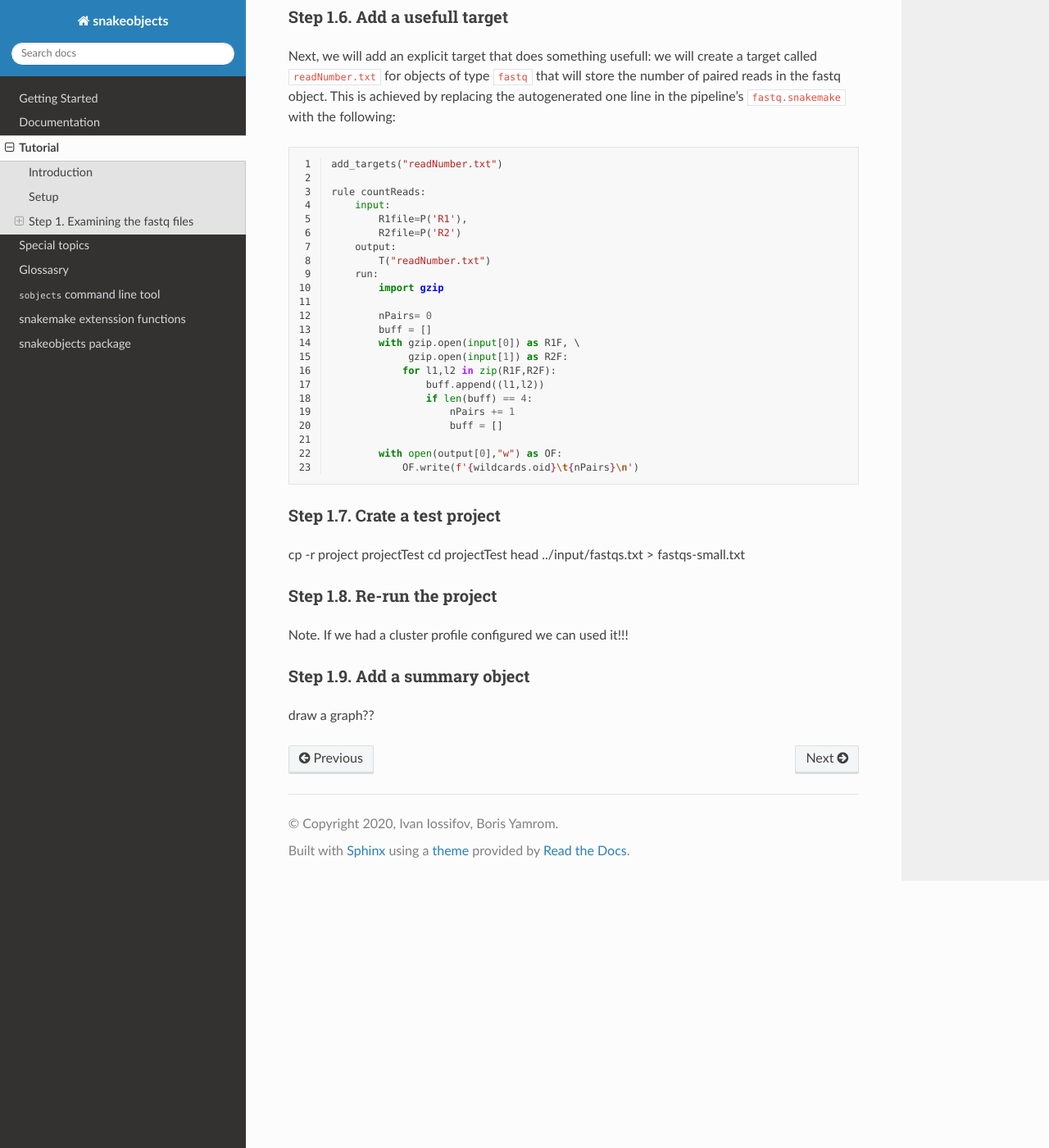
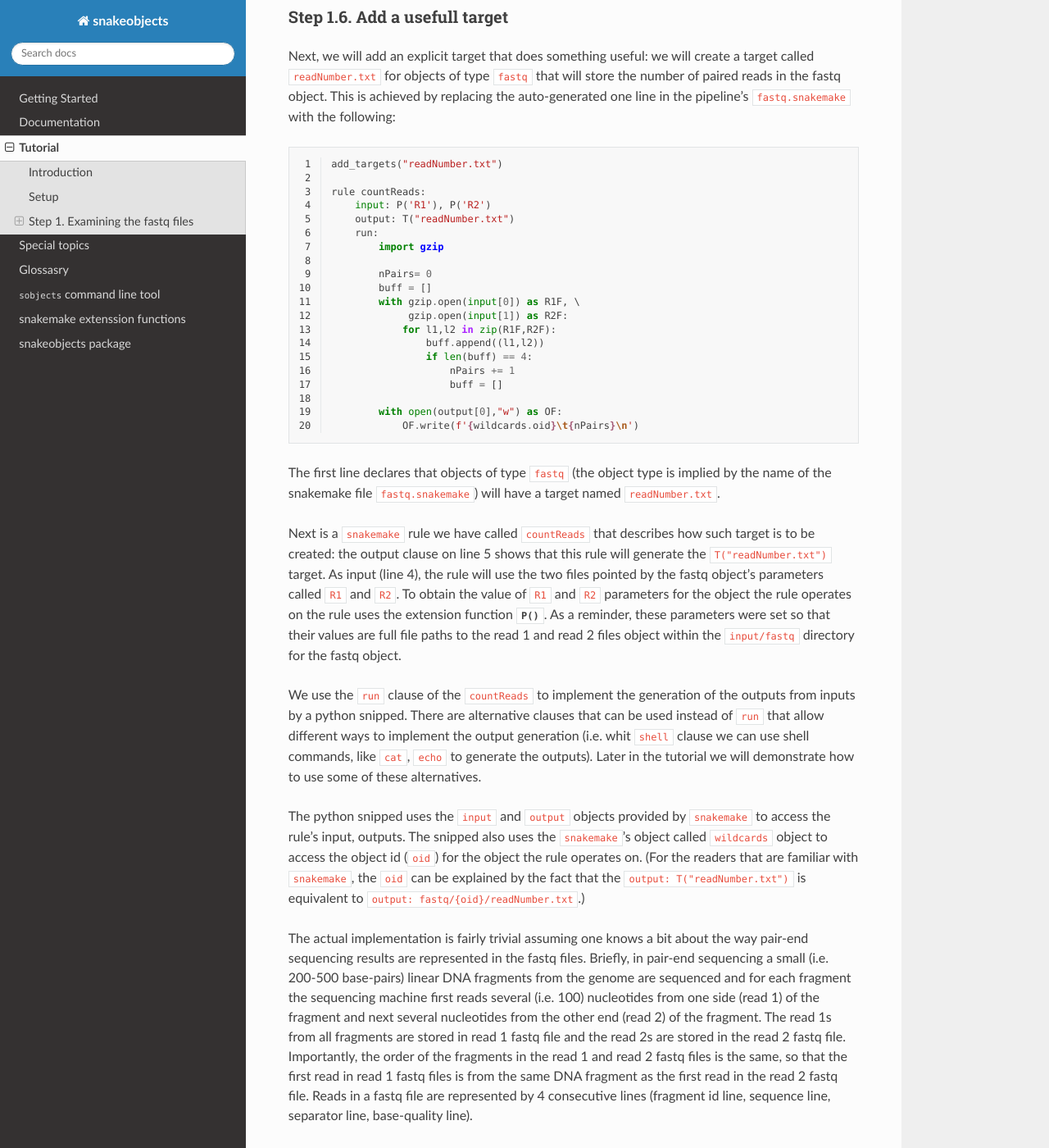
Before and after one commit to iossifovlab/snakeobjects, a Sphinx documentation site: the page built from documentation/tutorial.rst, in a window 1280 px wide and 1400 px high, scrolled down 6308 px. Shown: the whole window at 82% size. Built offline with Sphinx 7.4.7 and the Read the Docs theme 2.0.0, drawn with Linux system fonts in a browser that asks for light colours.

Commit message:
A small step forward.

```diff
--- a/documentation/tutorial.rst
+++ b/documentation/tutorial.rst
@@ -330,9 +330,9 @@ soluction-step-1.5 directory.
 Step 1.6. Add a usefull target
 ------------------------------
 
-Next, we will add an explicit target that does something usefull: we will create a target
+Next, we will add an explicit target that does something useful: we will create a target
 called ``readNumber.txt`` for objects of type ``fastq`` that will store the number of paired reads
-in the fastq object. This is achieved by replacing the autogenerated one line in the pipeline's
+in the fastq object. This is achieved by replacing the auto-generated one line in the pipeline's
 ``fastq.snakemake`` with the following:
 
 .. code-block::
@@ -341,11 +341,8 @@ in the fastq object. This is achieved by replacing the autogenerated one line in
     add_targets("readNumber.txt")
 
     rule countReads:
-        input:
-            R1file=P('R1'),
-            R2file=P('R2')
-        output:
-            T("readNumber.txt")
+        input: P('R1'), P('R2')
+        output: T("readNumber.txt")
         run:
             import gzip
 
@@ -362,6 +359,48 @@ in the fastq object. This is achieved by replacing the autogenerated one line in
             with open(output[0],"w") as OF:
                 OF.write(f'{wildcards.oid}\t{nPairs}\n')
 
+
+The first line declares that objects of type ``fastq`` (the object type is
+implied by the name of the snakemake file ``fastq.snakemake``) will have a
+target named ``readNumber.txt``.
+
+Next is a ``snakemake`` rule we have called ``countReads`` that describes how
+such target is to be created: the output clause on line 5 shows that this rule
+will generate the ``T("readNumber.txt")`` target.  As input (line 4), the rule
+will use the two files pointed by the fastq object's parameters called ``R1``
+and ``R2``.  To obtain the value of ``R1`` and ``R2`` parameters for the object
+the rule operates on the rule uses the extension function :py:func:`.P`. As a
+reminder, these parameters were set so that their values are full file paths to
+the read 1 and read 2 files object within the ``input/fastq`` directory for the
+fastq object.
+
+We use the ``run`` clause of the ``countReads`` to implement the generation of
+the outputs from inputs by a python snipped. There are alternative clauses that
+can be used instead of ``run`` that allow different ways to implement the
+output generation (i.e. whit ``shell`` clause we can use shell commands,
+like ``cat``, ``echo`` to generate the outputs). Later in the tutorial we will
+demonstrate how to use some of these alternatives.
+
+The python snipped uses the ``input`` and ``output`` objects provided by
+``snakemake`` to access the rule's input, outputs. The snipped also uses the
+``snakemake``'s object called ``wildcards`` object to access the object id
+(``oid``) for the object the rule operates on. (For the readers that are
+familiar with ``snakemake``, the ``oid`` can be explained by the fact that the
+``output: T("readNumber.txt")`` is equivalent to ``output:
+fastq/{oid}/readNumber.txt``.)
+
+The actual implementation is fairly trivial assuming one knows a bit about the
+way pair-end sequencing results are represented in the fastq files. Briefly, in
+pair-end sequencing a small (i.e. 200-500 base-pairs) linear DNA fragments from the
+genome are sequenced and for each fragment the sequencing machine first reads
+several (i.e. 100) nucleotides from one side (read 1) of the fragment and next
+several nucleotides from the other end (read 2) of the fragment.  The read 1s
+from all fragments are stored in read 1 fastq file and the read 2s are
+stored in the read 2 fastq file.  Importantly, the order of the fragments in
+the read 1 and read 2 fastq files is the same, so that the first read in read 1
+fastq files is from the same DNA fragment as the first read in the read 2 fastq
+file. Reads in a fastq file are represented by 4 consecutive lines (fragment id
+line, sequence line, separator line, base-quality line).
 
 Step 1.7. Crate a test project
 ------------------------------
```
